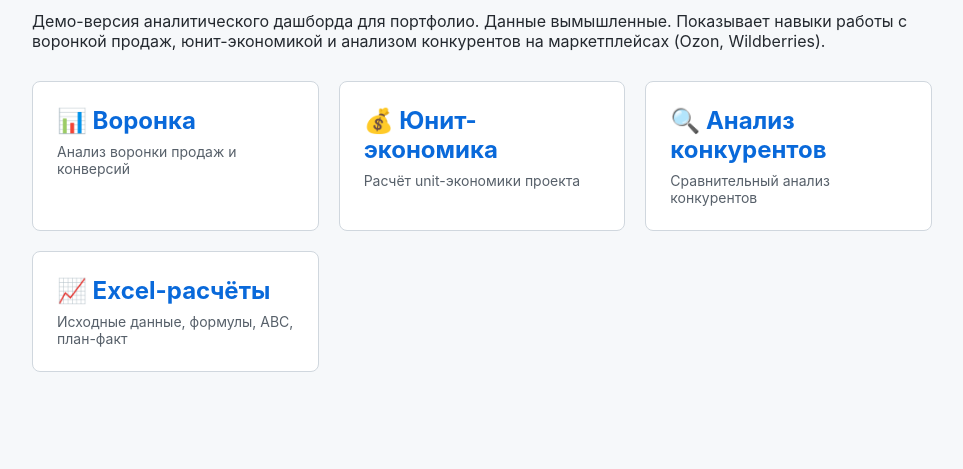
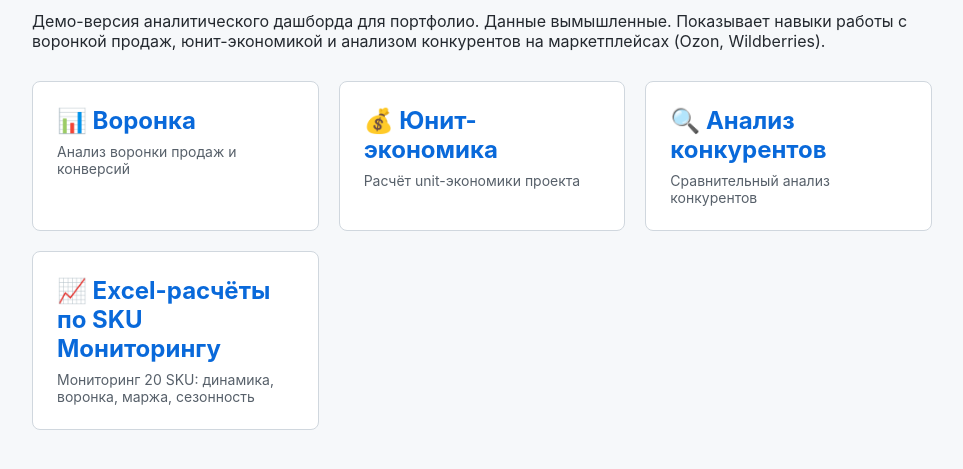
Before and after one commit to shumius21-ux/Shumelkin-Dashboard, a plain HTML site: page index.html in a window 1280 px wide. Shown: the part 101-570 px from the top of the page, without its empty margins (158-1121 px from the left). Drawn offline with Linux system fonts and the light colour scheme.

Commit message:
Update index.html

```diff
--- a/index.html
+++ b/index.html
@@ -65,8 +65,8 @@
             <p>Сравнительный анализ конкурентов</p>
         </a>
                 <a href="Excel.html" class="card">
-            <h2>📈 Excel-расчёты</h2>
-            <p>Исходные данные, формулы, ABC, план-факт</p>
+            <h2>📈 Excel-расчёты по SKU Мониторингу</h2>
+            <p>Мониторинг 20 SKU: динамика, воронка, маржа, сезонность</p>
         </a>
     </div>
 </body>
```
